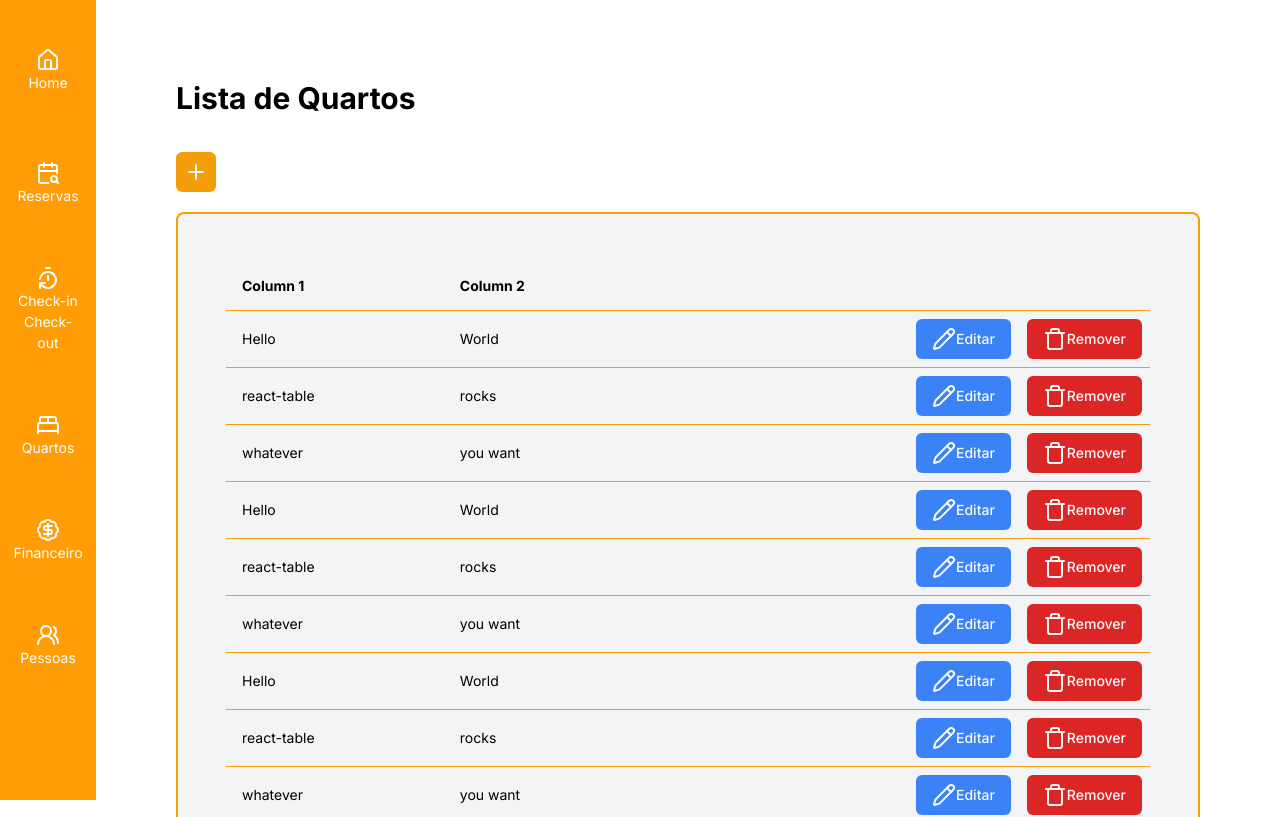
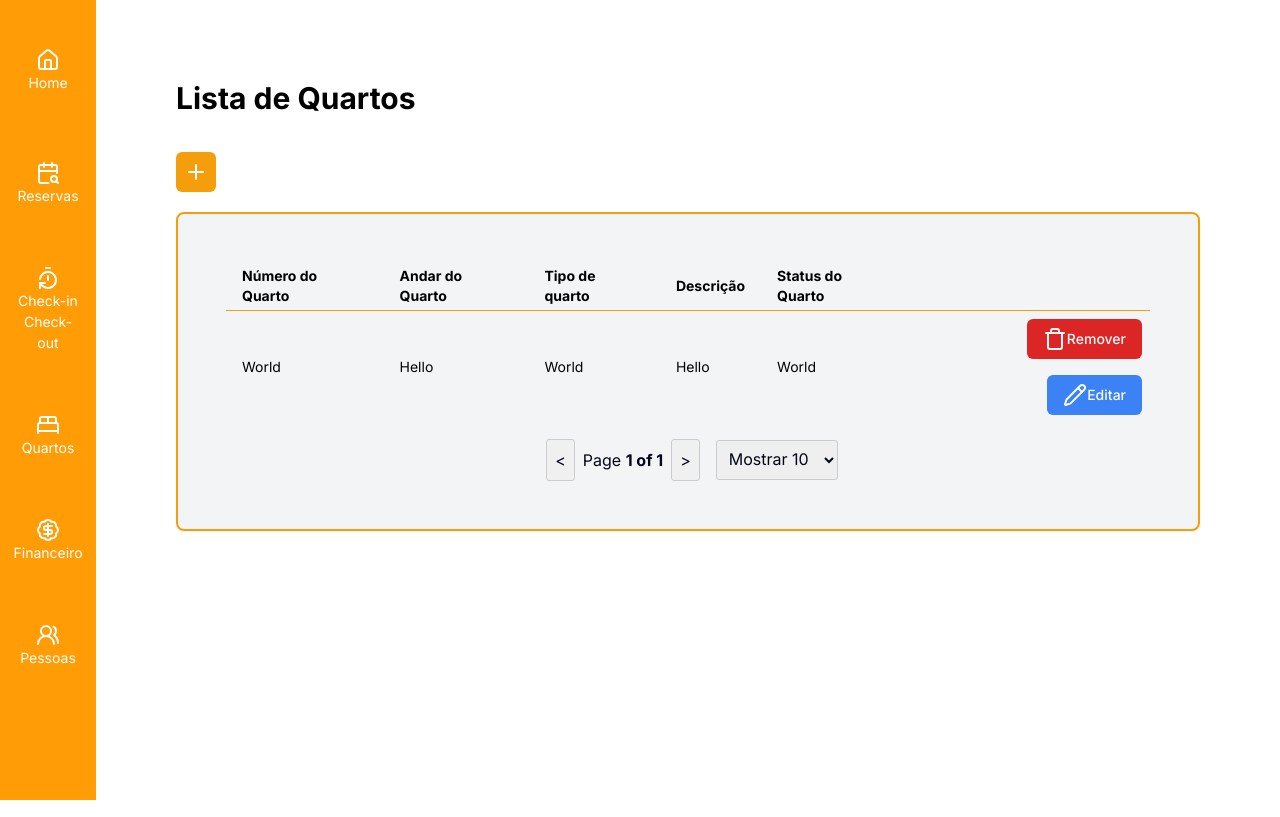
Before and after one commit to Projeto-Aplicado-ADS/front-end-pi, a Next.js app: page /quartos in a window 1280 px wide. Shown: the top 817 px of the page. Built offline with nearby package versions, Linux system fonts and the light colour scheme.

Commit message:
Ajustando dados da lista

```diff
--- a/src/modules/home/components/Menu.js
+++ b/src/modules/home/components/Menu.js
@@ -36,7 +36,7 @@ function Menu() {
             <p>Check-in Check-out</p>
           </div>
         </Link>
-        <Link href={'/'} className="p-3">
+        <Link href={'/quartos'} className="p-3">
           <div className={MenuItemStyle}>
             <BedDoubleIcon />
             <p>Quartos</p>
--- a/src/modules/quarto/components/QuartosList.js
+++ b/src/modules/quarto/components/QuartosList.js
@@ -7,52 +7,11 @@ export function QuartosList() {
   const data = useMemo(
     () => [
       {
-        col1: 'Hello',
-        col2: 'World',
-      },
-      {
-        col1: 'react-table',
-        col2: 'rocks',
-      },
-      {
-        col1: 'whatever',
-        col2: 'you want',
-      },
-      {
-        col1: 'Hello',
-        col2: 'World',
-      },
-      {
-        col1: 'react-table',
-        col2: 'rocks',
-      },
-      {
-        col1: 'whatever',
-        col2: 'you want',
-      },
-      {
-        col1: 'Hello',
-        col2: 'World',
-      },
-      {
-        col1: 'react-table',
-        col2: 'rocks',
-      },
-      {
-        col1: 'whatever',
-        col2: 'you want',
-      },
-      {
-        col1: 'Hello',
-        col2: 'World',
-      },
-      {
-        col1: 'react-table',
-        col2: 'rocks',
-      },
-      {
-        col1: 'whatever',
-        col2: 'you want',
+        numero_quarto: 'World',
+        numero_andar: 'Hello',
+        tipo_quarto: 'World',
+        descricao: 'Hello',
+        status_quarto: 'World',
       },
     ],
     [],
@@ -61,12 +20,24 @@ export function QuartosList() {
   const columns = useMemo(
     () => [
       {
-        header: 'Column 1',
-        accessorKey: 'col1', // accessor is the "key" in the data
+        header: 'Número do Quarto',
+        accessorKey: 'numero_quarto',
       },
       {
-        header: 'Column 2',
-        accessorKey: 'col2',
+        header: 'Andar do Quarto',
+        accessorKey: 'numero_andar',
+      },
+      {
+        header: 'Tipo de quarto',
+        accessorKey: 'tipo_quarto',
+      },
+      {
+        header: 'Descrição',
+        accessorKey: 'descricao', // accessor is the "key" in the data
+      },
+      {
+        header: 'Status do Quarto',
+        accessorKey: 'status_quarto',
       },
     ],
     [],
```
